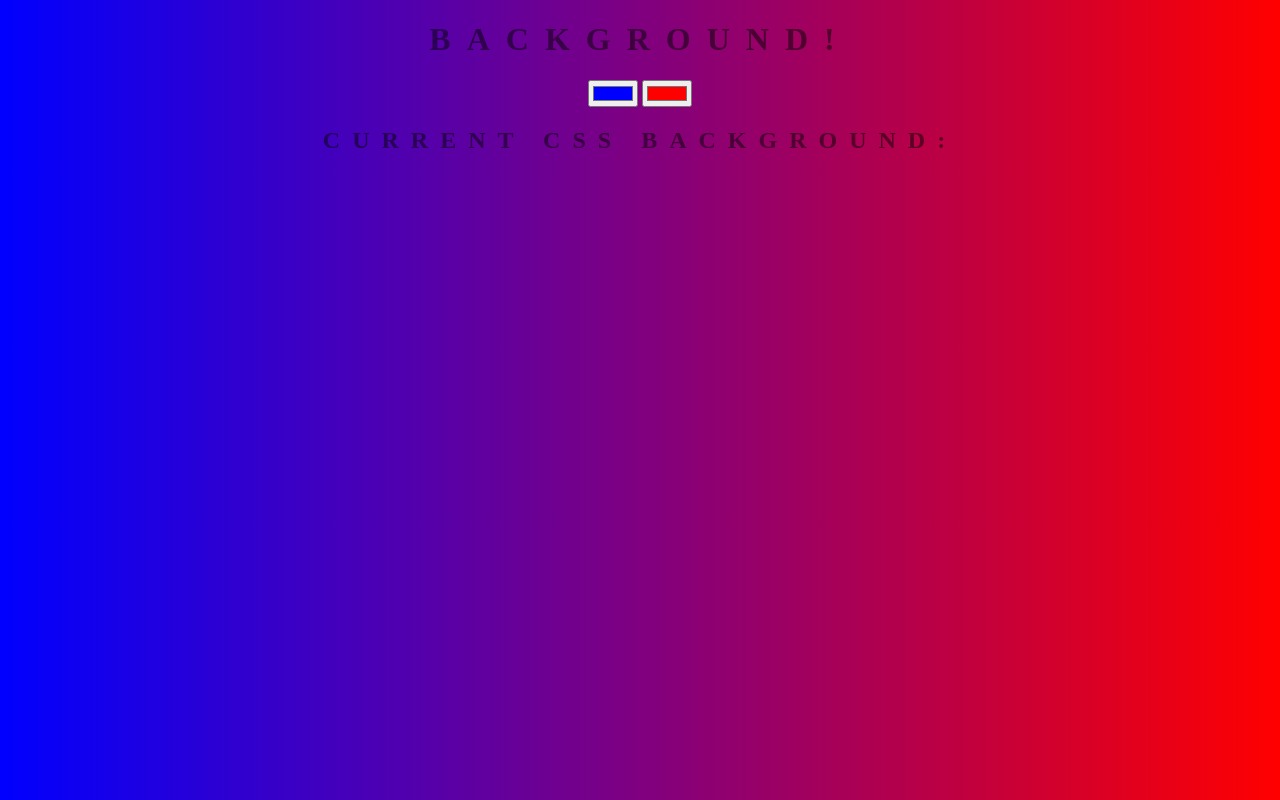
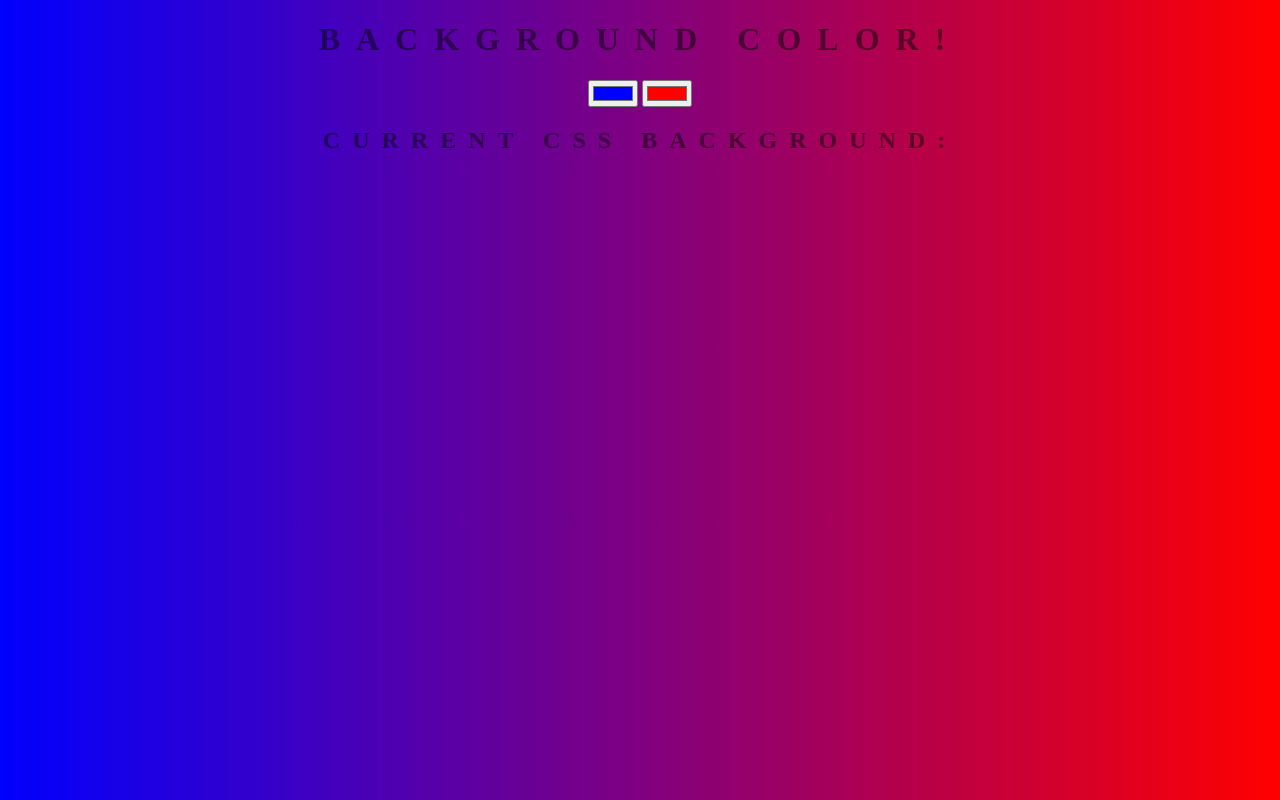
Before and after one commit to milolatui12/background-generator, a plain HTML site: page index.html in a window 1280 px wide. Drawn offline with Linux system fonts and the light colour scheme.

Commit message:
change title

```diff
--- a/index.html
+++ b/index.html
@@ -8,7 +8,7 @@
     <link rel="stylesheet" href="style.css">
 </head>
 <body id="body">
-    <h1>background!</h1>
+    <h1>background color!</h1>
     <input id="color1" type="color" name="color1" value="#0000ff">
     <input id="color2" type="color" name="color2" value="#ff0000">
     <h2>current css background:</h2>
```
